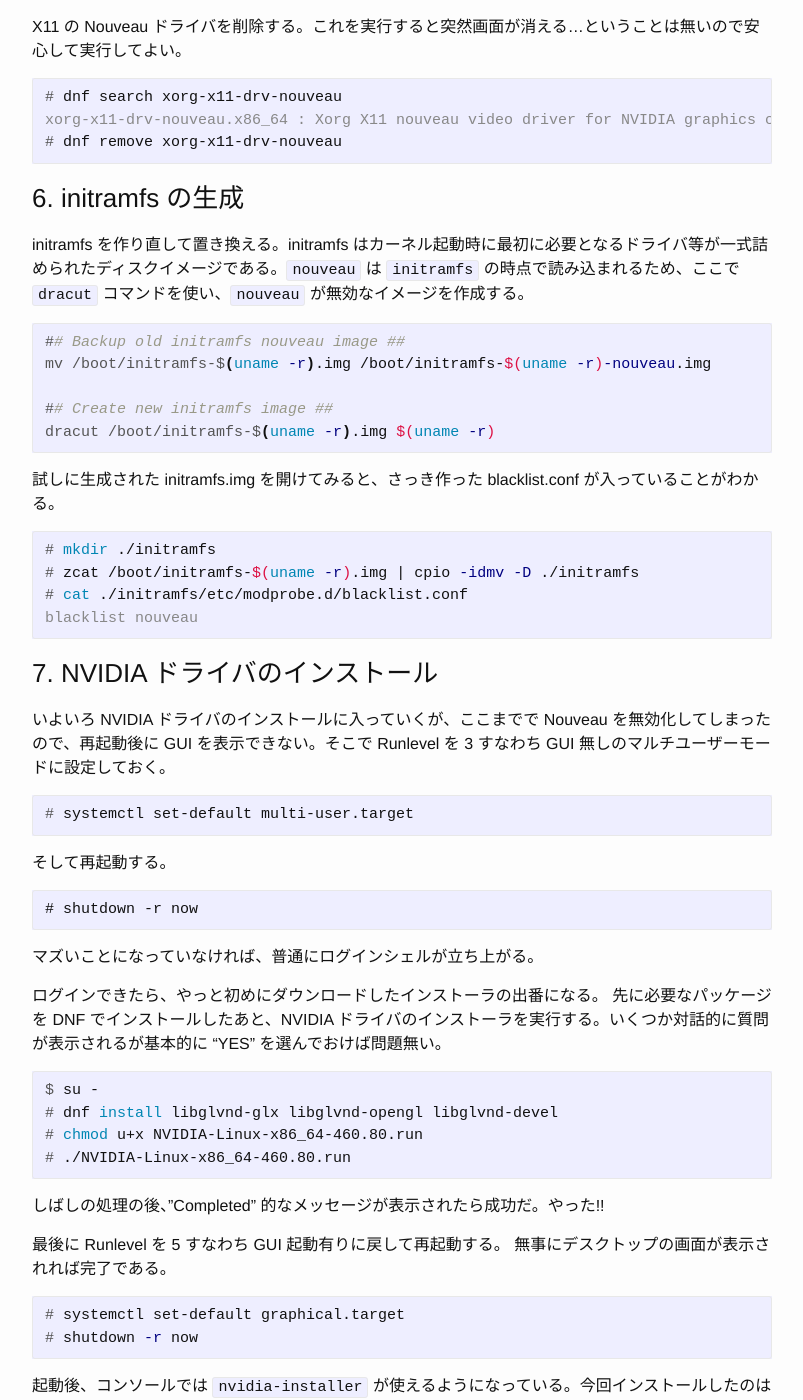
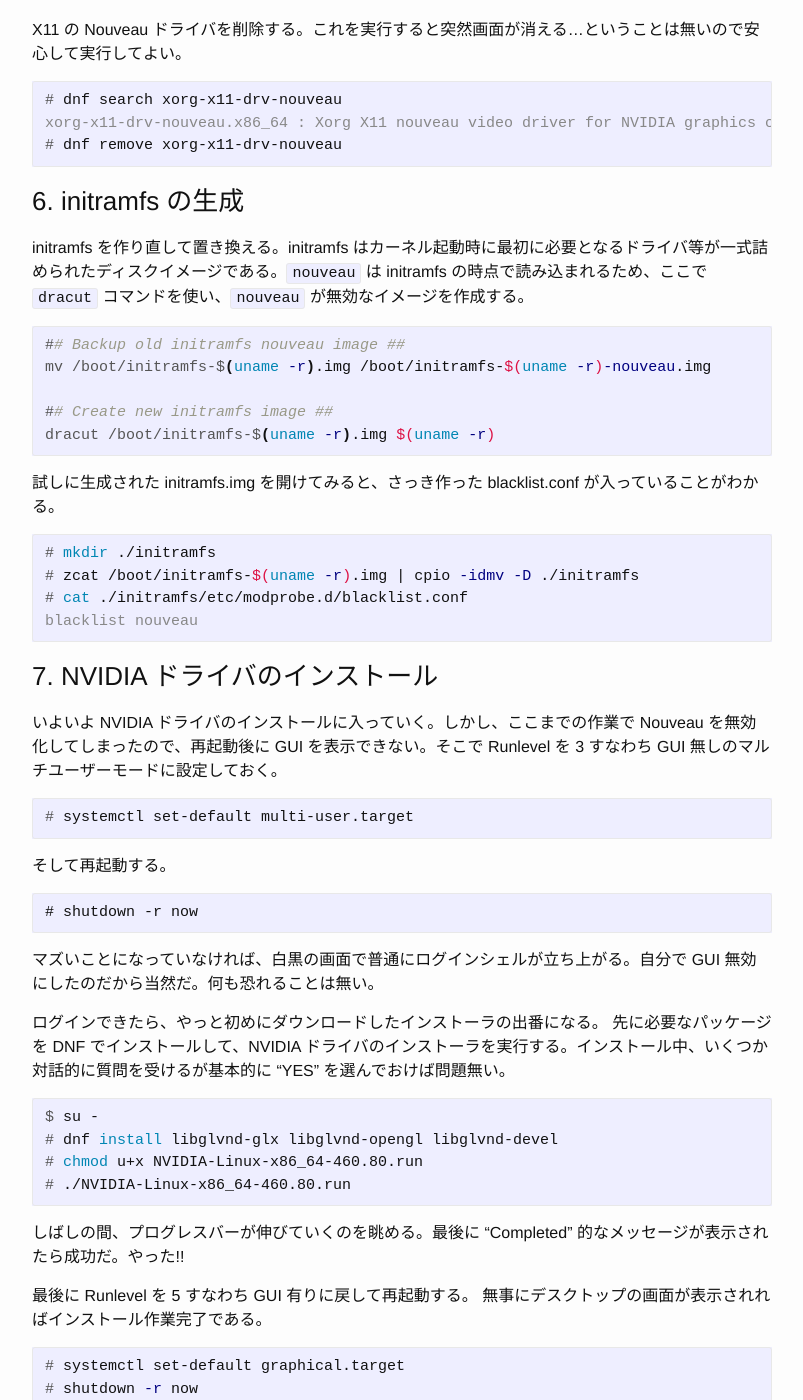
Before and after one commit to kikei/kikei.github.io, a Jekyll site: the page built from _posts/2021-05-18-nvidia.md, in a window 1280 px wide and 1400 px high, scrolled down 3493 px. Shown: the whole window, without its empty margins (238-1041 px from the left). Built offline with Jekyll 4.4.1, drawn with Linux system fonts in a browser that asks for light colours; comment, search, counter and statistics services are not loaded; some of the changed text lies outside the part shown.

Commit message:
Update the last post

````diff
--- a/_posts/2021-05-18-nvidia.md
+++ b/_posts/2021-05-18-nvidia.md
@@ -12,7 +12,7 @@
 そこで今回は切り分けも兼ね、デフォルトで使用されるオープンソースの Nouveau ドライバに代わって NVIDIA のプロプライエタリドライバを入れてみることにした。
 
 この記事は Fedora OS が動くメイン PC に NVIDIA ドライバをインストールした作業メモである。
-基本的には下記のページに従って実施しただけのため新しい情報は無いが、それだとあんまりなので少し勉強しながら解説を加えている。
+基本的には下記のページに従いコマンドを実行しただけのため新しい情報は無いが、それではあまりに興が無いため少し勉強しながら解説を加えている。
 
 [Fedora 34/33/32 NVIDIA Drivers Install Guide – If Not True Then False](https://www.if-not-true-then-false.com/2015/fedora-nvidia-guide/)
 
@@ -48,7 +48,7 @@
 Linux fg-ryz 5.11.20-300.fc34.x86_64 #1 SMP Wed May 12 12:45:10 UTC 2021 x86_64 x86_64 x86_64 GNU/Linux
 ```
 
-Fedora といえばもう Wayland がディスプレイサーバーのデフォルトだが、うちでは X11 に戻している。サブディスプレイの明るさを調整できないからだ。X11 では `xrandr` を使えば調整できる。
+Fedora といえば Wayland がディスプレイサーバーのデフォルトになっているが、私は X11 に戻している。サブディスプレイの明るさを調整できないからだ。X11 では `xrandr` を使えば調整できる。
 
 ```console
 # echo $XDG_SESSION_TYPE
@@ -163,7 +163,7 @@
 
 ### 6. initramfs の生成
 
-initramfs を作り直して置き換える。initramfs はカーネル起動時に最初に必要となるドライバ等が一式詰められたディスクイメージである。`nouveau` は `initramfs` の時点で読み込まれるため、ここで `dracut` コマンドを使い、`nouveau` が無効なイメージを作成する。
+initramfs を作り直して置き換える。initramfs はカーネル起動時に最初に必要となるドライバ等が一式詰められたディスクイメージである。`nouveau` は initramfs の時点で読み込まれるため、ここで `dracut` コマンドを使い、`nouveau` が無効なイメージを作成する。
 
 ```console
 ## Backup old initramfs nouveau image ##
@@ -184,7 +184,7 @@
 
 ### 7. NVIDIA ドライバのインストール
 
-いよいろ NVIDIA ドライバのインストールに入っていくが、ここまでで Nouveau を無効化してしまったので、再起動後に GUI を表示できない。そこで Runlevel を 3 すなわち GUI 無しのマルチユーザーモードに設定しておく。
+いよいよ NVIDIA ドライバのインストールに入っていく。しかし、ここまでの作業で Nouveau を無効化してしまったので、再起動後に GUI を表示できない。そこで Runlevel を 3 すなわち GUI 無しのマルチユーザーモードに設定しておく。
 
 ```console
 # systemctl set-default multi-user.target
@@ -196,10 +196,10 @@
 # shutdown -r now
 ```
 
-マズいことになっていなければ、普通にログインシェルが立ち上がる。
+マズいことになっていなければ、白黒の画面で普通にログインシェルが立ち上がる。自分で GUI 無効にしたのだから当然だ。何も恐れることは無い。
 
 ログインできたら、やっと初めにダウンロードしたインストーラの出番になる。
-先に必要なパッケージを DNF でインストールしたあと、NVIDIA ドライバのインストーラを実行する。いくつか対話的に質問が表示されるが基本的に "YES" を選んでおけば問題無い。
+先に必要なパッケージを DNF でインストールして、NVIDIA ドライバのインストーラを実行する。インストール中、いくつか対話的に質問を受けるが基本的に "YES" を選んでおけば問題無い。
 
 ```console
 $ su -
@@ -208,10 +208,10 @@
 # ./NVIDIA-Linux-x86_64-460.80.run
 ```
 
-しばしの処理の後、"Completed" 的なメッセージが表示されたら成功だ。やった!!
+しばしの間、プログレスバーが伸びていくのを眺める。最後に "Completed" 的なメッセージが表示されたら成功だ。やった!!
 
-最後に Runlevel を 5 すなわち GUI 起動有りに戻して再起動する。
-無事にデスクトップの画面が表示されれば完了である。
+最後に Runlevel を 5 すなわち GUI 有りに戻して再起動する。
+無事にデスクトップの画面が表示されればインストール作業完了である。
 
 ```console
 # systemctl set-default graphical.target
````
Also changed, not shown: other parts of _posts/2021-05-18-nvidia.md (+1 -1 lines).
